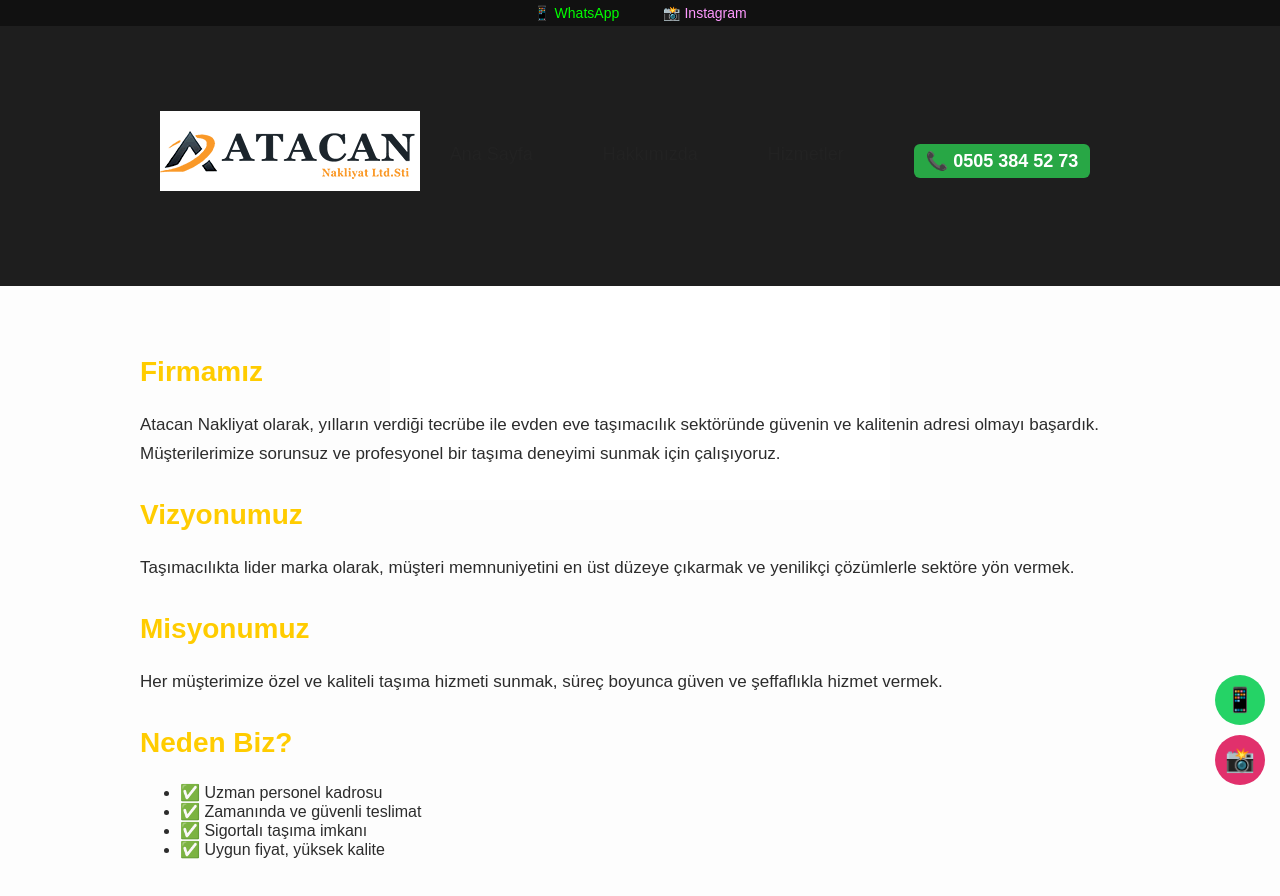
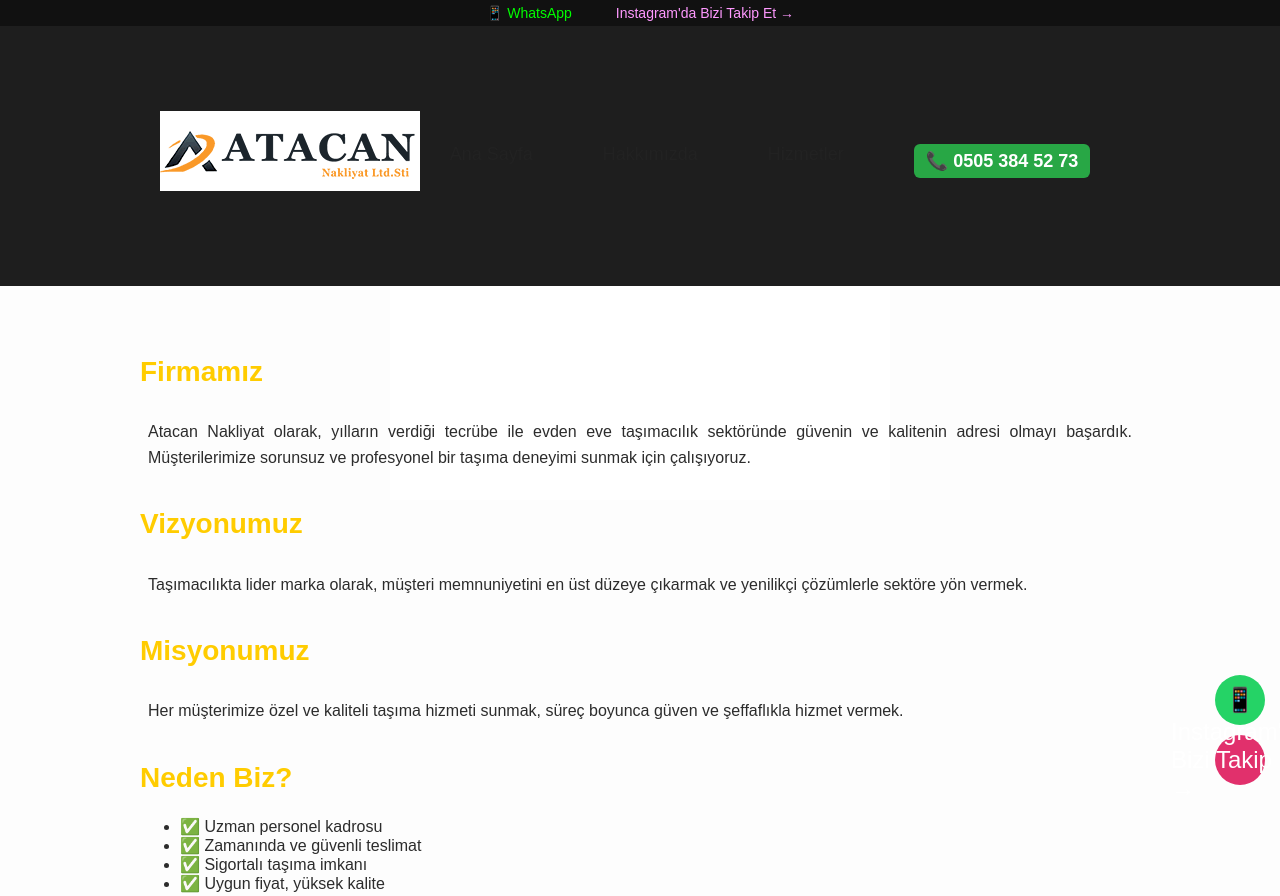
Before and after one commit to mama5634/atacann, a plain HTML site: page hakkimizda.html in a window 1280 px wide. Shown: the top 896 px of the page. Drawn offline with Linux system fonts and the light colour scheme.

Commit message:
Add files via upload

```diff
--- a/hakkimizda.html
+++ b/hakkimizda.html
@@ -161,7 +161,7 @@ body::before {
 }
 </style>
 </head>
-<body>
+<body style="max-width: 100%; margin: 0 auto; padding: 0; overflow-x: hidden;">
 <!-- Açılış ekranı -->
 <div id="intro-screen" style="position:fixed;top:0;left:0;width:100%;height:100%;
 background:#111;color:white;display:flex;align-items:center;justify-content:center;
@@ -179,7 +179,7 @@ window.addEventListener("load", function() {
 </script>
 <div style="background-color: #111; color: #fff; text-align: center; padding: 5px 0; font-size: 14px;">
 <a href="tel:+905053845273" style="color: #0f0; margin-right: 20px;">📱 WhatsApp</a>
-<a href="https://instagram.com/atacannakliyat" style="color: #f9f; margin-left: 20px;">📸 Instagram</a>
+<a href="https://instagram.com/atacannakliyatt" style="color: #f9f; margin-left: 20px;" target="_blank">Instagram'da Bizi Takip Et →</a>
 </div>
 <header class="parallax-header" style="text-align: center; padding: 20px 0;">
 <img alt="Atacan Logo" src="logo_main.png" style="height: 80px; margin-bottom: 10px;"/>
@@ -194,11 +194,11 @@ window.addEventListener("load", function() {
 </header>
 <section>
 <h2>Firmamız</h2>
-<p>Atacan Nakliyat olarak, yılların verdiği tecrübe ile evden eve taşımacılık sektöründe güvenin ve kalitenin adresi olmayı başardık. Müşterilerimize sorunsuz ve profesyonel bir taşıma deneyimi sunmak için çalışıyoruz.</p>
+<p style="font-size: 1rem; line-height: 1.6; text-align: justify; padding: 0.5rem;">Atacan Nakliyat olarak, yılların verdiği tecrübe ile evden eve taşımacılık sektöründe güvenin ve kalitenin adresi olmayı başardık. Müşterilerimize sorunsuz ve profesyonel bir taşıma deneyimi sunmak için çalışıyoruz.</p>
 <h2>Vizyonumuz</h2>
-<p>Taşımacılıkta lider marka olarak, müşteri memnuniyetini en üst düzeye çıkarmak ve yenilikçi çözümlerle sektöre yön vermek.</p>
+<p style="font-size: 1rem; line-height: 1.6; text-align: justify; padding: 0.5rem;">Taşımacılıkta lider marka olarak, müşteri memnuniyetini en üst düzeye çıkarmak ve yenilikçi çözümlerle sektöre yön vermek.</p>
 <h2>Misyonumuz</h2>
-<p>Her müşterimize özel ve kaliteli taşıma hizmeti sunmak, süreç boyunca güven ve şeffaflıkla hizmet vermek.</p>
+<p style="font-size: 1rem; line-height: 1.6; text-align: justify; padding: 0.5rem;">Her müşterimize özel ve kaliteli taşıma hizmeti sunmak, süreç boyunca güven ve şeffaflıkla hizmet vermek.</p>
 <h2>Neden Biz?</h2>
 <ul>
 <li>✅ Uzman personel kadrosu</li>
@@ -247,7 +247,7 @@ document.addEventListener("DOMContentLoaded", function() {
 </style>
 <div class="floating-icons">
 <a href="tel:+905053845273" target="_blank">📱</a>
-<a class="instagram" href="https://instagram.com/atacannakliyat" target="_blank">📸</a>
+<a class="instagram" href="https://instagram.com/atacannakliyatt" target="_blank">Instagram'da Bizi Takip Et →</a>
 </div>
 </body>
 </html>
```
Also changed, not shown: hizmetler.html (+4 -4 lines), iletisim.html (+3 -3 lines), index.html (+3 -3 lines).
